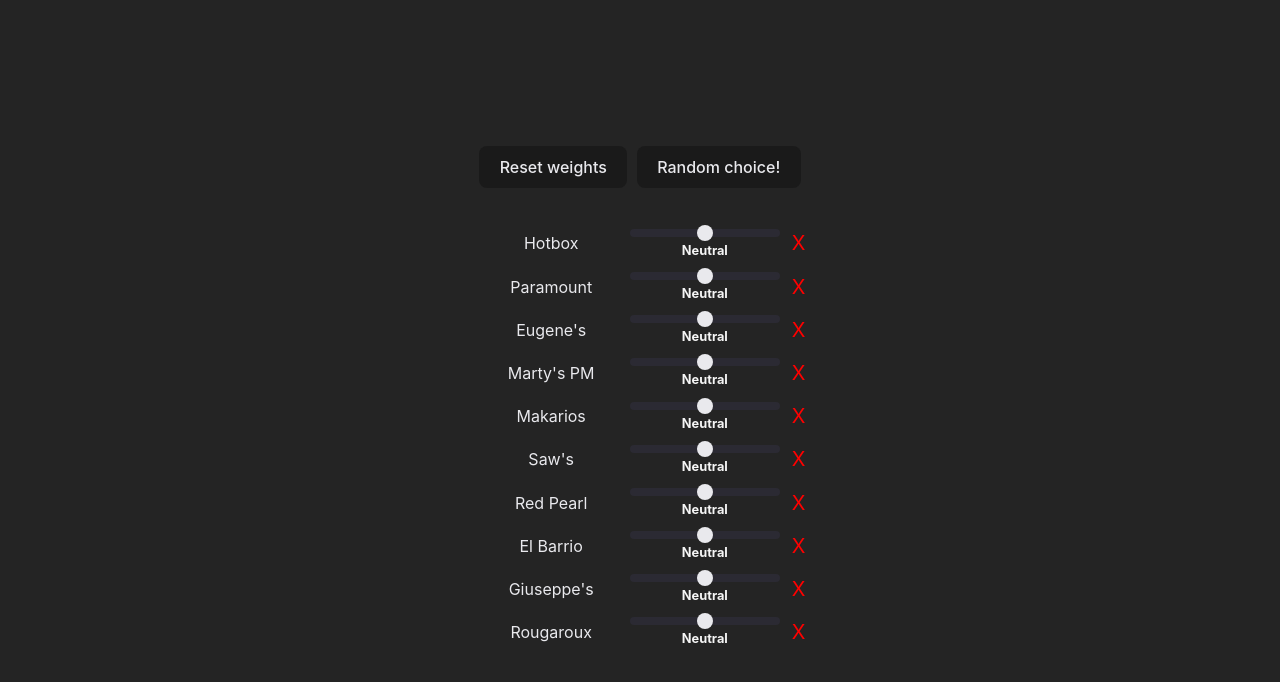
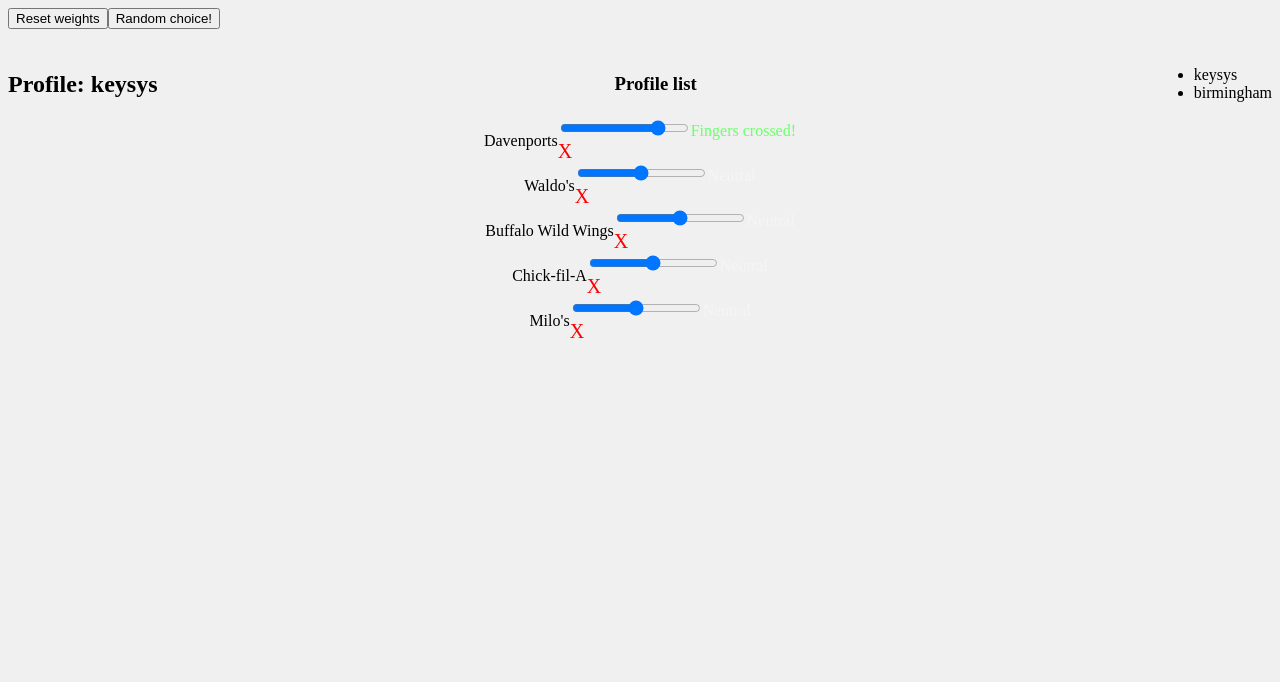
Before and after one commit to atlc/restaurant-roulette, a React (Vite) app: page / in a window 1280 px wide. Shown: the top 682 px of the page. Built offline with nearby package versions, Linux system fonts and the light colour scheme.

Commit message:
Allows toggling choices between multiple profiles (home/work/etc)

```diff
--- a/src/App.css
+++ b/src/App.css
@@ -1,174 +1,16 @@
-#root {
-  margin: auto;
-  text-align: center;
-}
-
-button {
-  color: #e9e9ed;
-  margin: 5px;
-}
-
-label {
-  color: #e9e9ed;
-}
-
-input {
-  background-color: #2b2a33;
-    color: #e9e9ed;
-}
-
-.center-vert {
-  vertical-align: middle;
-}
-
-.col-left {
-  display: flex;
-  justify-content: start;
-  margin: auto;
-}
-
-
-.col-right {
-  display: flex;
-  justify-content: end;
-  align-items: center;
+body {
+    background-color: #f0f0f0;
 }
 
 .row {
-  display: flex;
-  width: 100%;
-  margin-bottom: 10px;
+    display: flex;
+    flex-direction: row;
+    align-items: center;
+    justify-content: space-between;
 }
 
-.smol {
-  opacity: 0.3;
-  margin: 11px;
-  font-size: 0.8rem;
+.container {
+    display: flex;
+    flex-direction: column;
+    align-items: center;
 }
-
-/* Weight styling */
-.weight-container {
-  display: flex;
-  flex-direction: column;
-  align-items: center;
-  margin-right: 10px;
-}
-
-.weight-label {
-  font-size: 0.8rem;
-  margin-top: 2px;
-  font-weight: bold;
-  min-width: 70px;
-  text-align: center;
-}
-
-input[type="range"] {
-  -webkit-appearance: none;
-  width: 150px;
-  height: 8px;
-  background: #2b2a33;
-  border-radius: 5px;
-  outline: none;
-}
-
-input[type="range"]::-webkit-slider-thumb {
-  -webkit-appearance: none;
-  appearance: none;
-  width: 16px;
-  height: 16px;
-  border-radius: 50%;
-  background: #e9e9ed;
-  cursor: pointer;
-  transition: background 0.2s;
-}
-
-input[type="range"]::-moz-range-thumb {
-  width: 16px;
-  height: 16px;
-  border-radius: 50%;
-  background: #e9e9ed;
-  cursor: pointer;
-  transition: background 0.2s;
-}
-
-input[type="range"]::-webkit-slider-thumb:hover {
-  background: #ffffff;
-}
-
-input[type="range"]::-moz-range-thumb:hover {
-  background: #ffffff;
-}
-
-/* List selector styles */
-.list-selector {
-  margin-bottom: 20px;
-  border-bottom: 1px solid #444;
-  padding-bottom: 15px;
-}
-
-.list-controls {
-  display: flex;
-  justify-content: space-between;
-  align-items: center;
-  margin-bottom: 10px;
-}
-
-.list-controls h2 {
-  margin: 0;
-  color: #e9e9ed;
-}
-
-.add-list-form {
-  display: flex;
-  align-items: center;
-}
-
-.add-list-form input {
-  margin-right: 5px;
-  padding: 5px;
-  border-radius: 4px;
-  border: 1px solid #444;
-}
-
-.list-tabs {
-  display: flex;
-  flex-wrap: wrap;
-  gap: 10px;
-  margin-bottom: 10px;
-}
-
-.list-tab {
-  background-color: #2b2a33;
-  color: #e9e9ed;
-  padding: 8px 15px;
-  border-radius: 4px;
-  cursor: pointer;
-  display: flex;
-  align-items: center;
-  transition: background-color 0.2s;
-}
-
-.list-tab:hover {
-  background-color: #3b3a43;
-}
-
-.list-tab.active {
-  background-color: #4b4a53;
-  font-weight: bold;
-}
-
-.remove-list {
-  margin-left: 8px;
-  font-size: 16px;
-  color: #ff6b6b;
-  opacity: 0.7;
-}
-
-.remove-list:hover {
-  opacity: 1;
-}
-
-.active-list h2 {
-  color: #e9e9ed;
-  margin-top: 0;
-}
--- a/src/App.tsx
+++ b/src/App.tsx
@@ -1,28 +1,32 @@
 import { useEffect, useState } from "react";
 import "./App.css";
-import { INITIAL_STATE } from "./constants";
-import { Restaurant } from "./types";
-import { getRestaurants, saveRestaurants } from "./services/localStorage";
+import { Restaurant, RestaurantProfile, UserProfile } from "./types";
+import { getUserProfile } from "./services/localStorage";
+import { DEFAULT_USER_PROFILE } from "./constants/restaurants";
 
 
 const App = () => {
     const [choice, setChoice] = useState("");
     const [restaurants, setRestaurants] = useState<Restaurant[]>([]);
+    const [userProfile, setUserProfile] = useState<UserProfile>(DEFAULT_USER_PROFILE);
+    const [currentProfileKey, setCurrentProfileKey] = useState<string>("keysys");
+
 
     useEffect(() => {
-        const store = getRestaurants();
-        setRestaurants(store);
+        const profile = getUserProfile();
+        setUserProfile(profile);
     }, []);
 
     useEffect(() => {
         if (!restaurants.length) {
-            saveRestaurants(INITIAL_STATE);
-            setRestaurants(INITIAL_STATE);
+            setRestaurants(userProfile[currentProfileKey].restaurants);
             return;
         }
+    }, [restaurants]);
 
-        saveRestaurants(restaurants);
-    }, [restaurants]);
+    useEffect(() => {
+        setRestaurants(userProfile[currentProfileKey].restaurants);
+    }, [currentProfileKey]);
 
     const handleRemoveRestaurant = (name: string) => {
         setRestaurants(restaurants.filter((rs) => rs.name !== name));
@@ -83,7 +87,7 @@
     };
 
     return (
-        <div className="App">
+        <main>
             <div>
                 <button onClick={handleResetWeight}>Reset weights</button>
                 <button onClick={calculateRandomChoice}>{!choice ? "Random choice!" : "Try again?"}</button>
@@ -92,7 +96,18 @@
                 </h1>
             </div>
 
-            {restaurants.map((rs, i) => (
+            <div className="row">
+                <h2>Profile: {currentProfileKey}</h2>
+                <h3>Profile list</h3>
+                <ul>
+                    {Object.keys(userProfile).map((key) => (
+                        <li onClick={() => setCurrentProfileKey(key)} key={key}>{key}</li>
+                    ))}
+                </ul>
+            </div>
+
+            <div className="container">
+                {userProfile[currentProfileKey].restaurants.map((rs, i) => (
                     <div className="row" key={`restaurant-div-${i}`}>
                         <div className="col-left">
                             <label>{rs.name}</label>
@@ -126,6 +141,7 @@
                     </div>
                 ))}
             </div>
+        </main>
     );
 };
 
--- a/src/constants.ts
+++ /dev/null
@@ -1,13 +0,0 @@
-export const MAX_LENGTH = 20;
-export const INITIAL_STATE = [
-    { name: "Hotbox", weight: 0.5 },
-    { name: "Paramount", weight: 0.5 },
-    { name: "Eugene's", weight: 0.5 },
-    { name: "Marty's PM", weight: 0.5 },
-    { name: "Makarios", weight: 0.5 },
-    { name: "Saw's", weight: 0.5 },
-    { name: "Red Pearl", weight: 0.5 },
-    { name: "El Barrio", weight: 0.5 },
-    { name: "Giuseppe's", weight: 0.5 },
-    { name: "Rougaroux", weight: 0.5 },
-];
--- /dev/null
+++ b/src/constants/restaurants.ts
@@ -0,0 +1,37 @@
+import { Restaurant, RestaurantProfile, UserProfile } from "../types";
+
+export const DEFAULT_BIRMINGHAM_RESTAURANTS: Restaurant[] = [
+    { name: "Hotbox", weight: 0.5 },
+    { name: "Paramount", weight: 0.5 },
+    { name: "Eugene's", weight: 0.5 },
+    { name: "Marty's PM", weight: 0.5 },
+    { name: "Makarios", weight: 0.5 },
+    { name: "Saw's", weight: 0.5 },
+    { name: "Red Pearl", weight: 0.5 },
+    { name: "El Barrio", weight: 0.5 },
+    { name: "Giuseppe's", weight: 0.5 },
+    { name: "Rougaroux", weight: 0.5 },
+];
+
+const DEFAULT_KEYSYS_RESTAURANTS = [
+    { name: "Davenports", weight: 0.8 },
+    { name: "Waldo's", weight: 0.5 },
+    { name: "Buffalo Wild Wings", weight: 0.5 },
+    { name: "Chick-fil-A", weight: 0.5 },
+    { name: "Milo's", weight: 0.5 },
+];
+
+
+
+export const DEFAULT_USER_PROFILE: UserProfile = {
+    keysys: {
+        isActive: true,
+        name: "KeySys HQ",
+        restaurants: DEFAULT_KEYSYS_RESTAURANTS,
+    },
+    birmingham: {
+        isActive: false,
+        name: "Birmingham",
+        restaurants: DEFAULT_BIRMINGHAM_RESTAURANTS,
+    },
+};
--- a/src/index.css
+++ /dev/null
@@ -1,55 +0,0 @@
-:root {
-  font-family: Inter, system-ui, Avenir, Helvetica, Arial, sans-serif;
-  line-height: 1.5;
-  font-weight: 400;
-
-  color-scheme: light dark;
-  color: rgba(255, 255, 255, 0.87);
-  background-color: #242424;
-
-  font-synthesis: none;
-  text-rendering: optimizeLegibility;
-  -webkit-font-smoothing: antialiased;
-  -moz-osx-font-smoothing: grayscale;
-  -webkit-text-size-adjust: 100%;
-}
-
-a {
-  font-weight: 500;
-  color: #646cff;
-  text-decoration: inherit;
-}
-a:hover {
-  color: #535bf2;
-}
-
-body {
-  margin: 0;
-  display: flex;
-  place-items: center;
-  min-height: 100vh;
-}
-
-h1 {
-  font-size: 3.2em;
-  line-height: 1.1;
-}
-
-button {
-  border-radius: 8px;
-  border: 1px solid transparent;
-  padding: 0.6em 1.2em;
-  font-size: 1em;
-  font-weight: 500;
-  font-family: inherit;
-  background-color: #1a1a1a;
-  cursor: pointer;
-  transition: border-color 0.25s;
-}
-button:hover {
-  border-color: #646cff;
-}
-button:focus,
-button:focus-visible {
-  outline: 4px auto -webkit-focus-ring-color;
-}
--- a/src/main.tsx
+++ b/src/main.tsx
@@ -1,7 +1,6 @@
 import React from 'react'
 import ReactDOM from 'react-dom/client'
 import App from './App'
-import './index.css'
 
 ReactDOM.createRoot(document.getElementById('root') as HTMLElement).render(
   <React.StrictMode>
--- a/src/services/localStorage.ts
+++ b/src/services/localStorage.ts
@@ -1,14 +1,13 @@
-import { RestaurantProfile, Restaurant } from "../types";
-import { INITIAL_STATE } from "../constants";
+import { RestaurantProfile, Restaurant, UserProfile } from "../types";
+import  { DEFAULT_USER_PROFILE } from "../constants/restaurants";
 
-export const RESTAURANT_KEY = "restaurants";
-export const RESTAURANT_PROFILE_KEY = "restaurantProfiles";
+export const USER_PROFILE_KEY = "profile";
 
-export const getRestaurants = (): Restaurant[] => {
-    const store = localStorage.getItem(RESTAURANT_KEY);
-    return store ? JSON.parse(store) : INITIAL_STATE;
+export const getUserProfile = (): UserProfile => {
+    const store = localStorage.getItem(USER_PROFILE_KEY);
+    return store ? JSON.parse(store) : DEFAULT_USER_PROFILE;
 };
 
-export const saveRestaurants = (restaurants: Restaurant[]) => {
-    localStorage.setItem(RESTAURANT_KEY, JSON.stringify(restaurants));
+export const saveUserProfile = (userProfile: UserProfile) => {
+    localStorage.setItem(USER_PROFILE_KEY, JSON.stringify(userProfile));
 };
--- a/src/types/index.ts
+++ b/src/types/index.ts
@@ -8,3 +8,7 @@
     isActive: boolean;
     restaurants: Restaurant[];
 }
+
+export type UserProfile = {
+    [key: string]: RestaurantProfile;
+}
```
Lines whose indentation alone changed are shown as unchanged.
